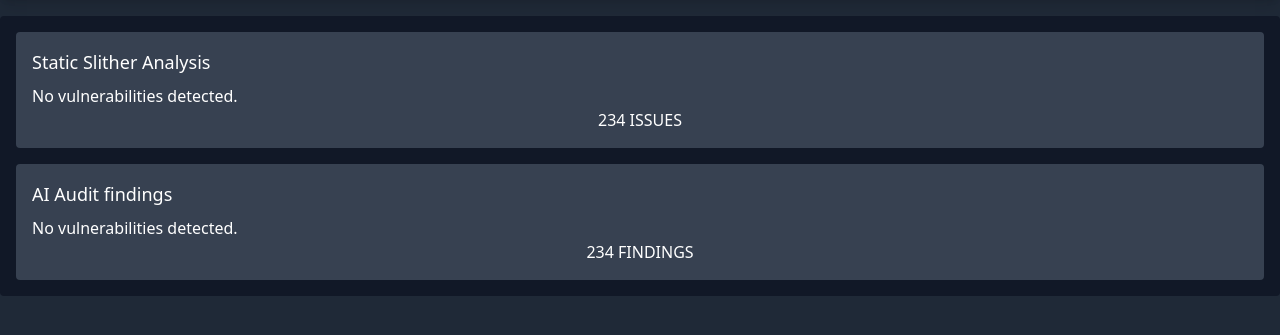
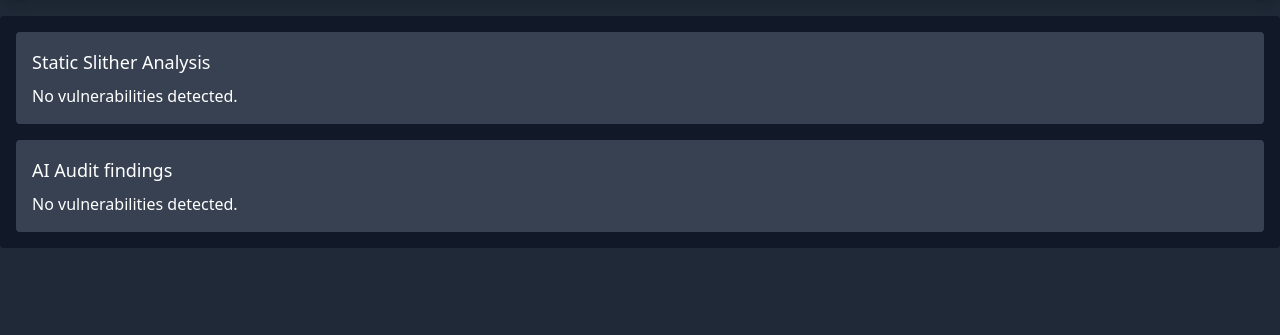
Before and after one commit to conventic/soliditea, a Python web app: template templates/default.html in a window 1280 px wide. Shown: the part 60-395 px from the top of the page. Run offline with Jinja, Linux system fonts and the light colour scheme; the template is opened without the code that fills it, so the values that code supplies are empty; some libraries are stand-ins or nearby versions.

Commit message:
removed hard coded numbers from report

```diff
--- a/templates/default.html
+++ b/templates/default.html
@@ -46,8 +46,6 @@
           {% else %}
           <p>No vulnerabilities detected.</p>
           {% endif %}
-
-          <p class="text-center">234 ISSUES</p>
         </div>
 
         <!-- Most Severe Issues Widget -->
@@ -81,7 +79,6 @@
           {% else %}
           <p>No vulnerabilities detected.</p>
           {% endif %}
-          <p class="text-center">234 FINDINGS</p>
         </div>
       </div>
 
```
